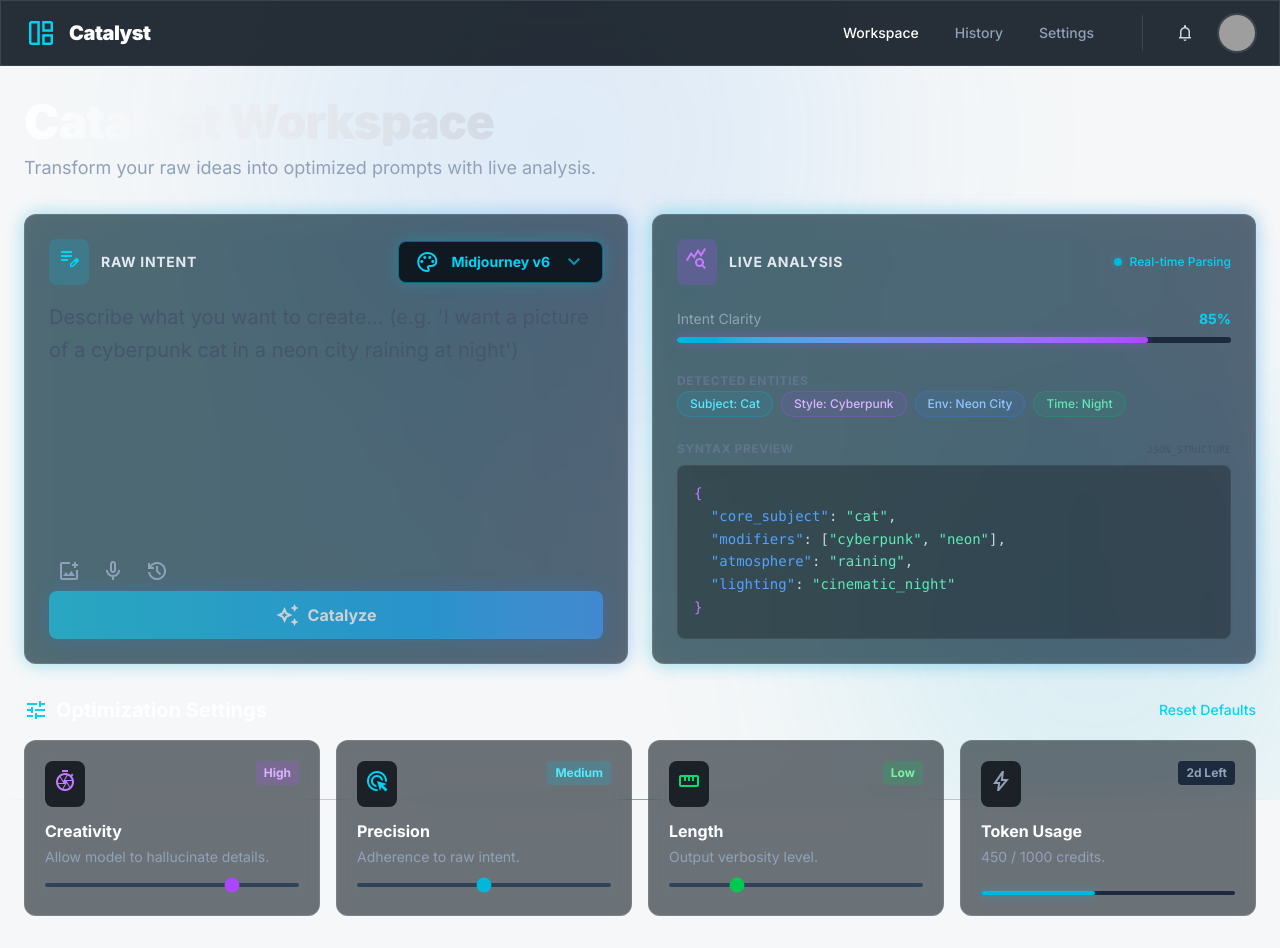
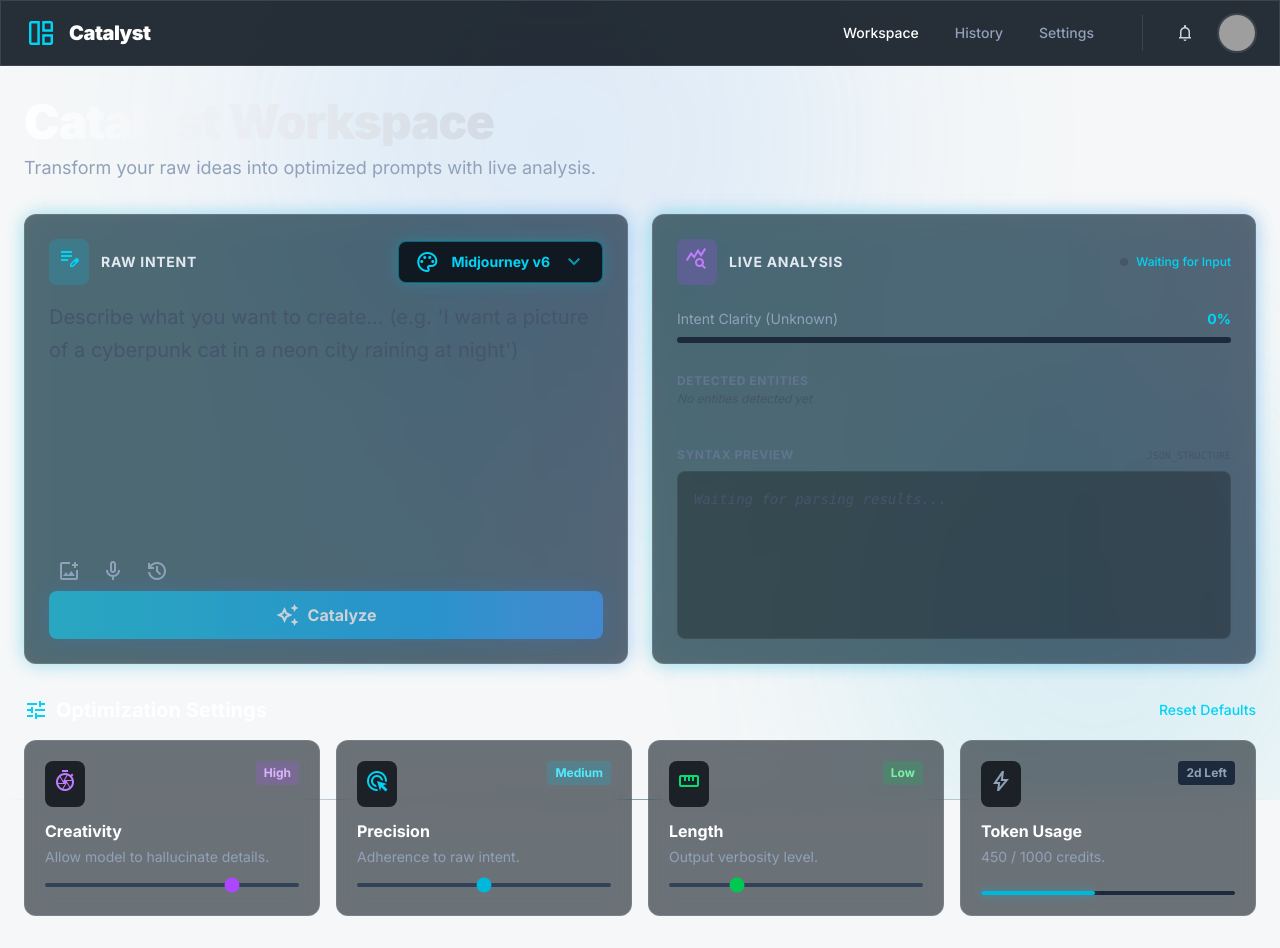
Before and after one commit to Uyonoh/Catalyst, a Next.js app in the folder catalyst/: page /prompt in a window 1280 px wide. Built offline with nearby package versions, Linux system fonts and the light colour scheme; grey boxes are pictures that could not be loaded.

Commit message:
feature: add basic parsing

```diff
--- /dev/null
+++ b/catalyst/app/context/PromptContext.tsx
@@ -0,0 +1,31 @@
+'use client'
+
+import React, { createContext, useContext, useState, ReactNode } from 'react';
+
+interface PromptContextType {
+    input: string;
+    setInput: (text: string) => void;
+    selectedModel: string;
+    setSelectedModel: (model: string) => void;
+}
+
+const PromptContext = createContext<PromptContextType | undefined>(undefined);
+
+export function PromptProvider({ children }: { children: ReactNode }) {
+    const [input, setInput] = useState('');
+    const [selectedModel, setSelectedModel] = useState('midjourney');
+
+    return (
+        <PromptContext.Provider value={{ input, setInput, selectedModel, setSelectedModel }}>
+            {children}
+        </PromptContext.Provider>
+    );
+}
+
+export function usePrompt() {
+    const context = useContext(PromptContext);
+    if (context === undefined) {
+        throw new Error('usePrompt must be used within a PromptProvider');
+    }
+    return context;
+}
--- /dev/null
+++ b/catalyst/app/hooks/useParsing.ts
@@ -0,0 +1,45 @@
+import { useState, useEffect, useCallback } from 'react';
+import { ParsingResult } from '../lib/parsing/types';
+
+export function useParsing(text: string, debounceMs: number = 500) {
+    const [result, setResult] = useState<ParsingResult | null>(null);
+    const [isLoading, setIsLoading] = useState(false);
+    const [error, setError] = useState<string | null>(null);
+
+    const analyzePrompt = useCallback(async (currentText: string) => {
+        if (!currentText.trim()) {
+            setResult(null);
+            return;
+        }
+
+        setIsLoading(true);
+        setError(null);
+
+        try {
+            const response = await fetch('/api/analyze', {
+                method: 'POST',
+                headers: { 'Content-Type': 'application/json' },
+                body: JSON.stringify({ text: currentText }),
+            });
+
+            if (!response.ok) throw new Error('Failed to analyze prompt');
+
+            const data = await response.json();
+            setResult(data);
+        } catch (err: any) {
+            setError(err.message);
+        } finally {
+            setIsLoading(false);
+        }
+    }, []);
+
+    useEffect(() => {
+        const timer = setTimeout(() => {
+            analyzePrompt(text);
+        }, debounceMs);
+
+        return () => clearTimeout(timer);
+    }, [text, debounceMs, analyzePrompt]);
+
+    return { result, isLoading, error };
+}
--- /dev/null
+++ b/catalyst/app/lib/parsing/strategies/RegexParser.ts
@@ -0,0 +1,84 @@
+import { ParsingResult, ParsingStrategy, Entity } from '../types';
+
+export class RegexParser implements ParsingStrategy {
+    name = 'regex_rules';
+
+    analyze(text: string): ParsingResult {
+        const entities: Entity[] = [];
+        let intent = 'General Inquiry';
+        let clarity = 0.3;
+
+        // Persona Extraction
+        const personaMatch = text.match(/(?:act as a(?:n)?|you are a(?:n)?|you are my|you are|persona:(?:\s+a(?:n)?)?|role:(?:\s+a(?:n)?)?)\s+([\w-]+)/i);
+        if (personaMatch) {
+            entities.push({
+                label: `Persona: ${personaMatch[1].trim()}`,
+                type: 'persona',
+                value: personaMatch[1].trim()
+            });
+            clarity += 0.15;
+            intent = 'Creative Generation';
+        }
+
+        // Basic Subject Extraction (allows multiple subjects)
+        const subjectMatch = text.match(/(?:a|an|the)\s+([a-zA-Z0-9\s]+?)(?:\s+in|\s+with|\s+at|\s+by|\s+style|\.|$)/i);
+        if (subjectMatch) {
+            entities.push({
+                label: `Subject: ${subjectMatch[1].trim()}`,
+                type: 'subject',
+                value: subjectMatch[1].trim()
+            });
+            clarity += 0.1;
+        }
+
+        // Style/Artist Extraction
+        const styleMatch = text.match(/(?:in the style of|style:|artist:|as a)\s+([a-zA-Z0-9\s]+)/i);
+        if (styleMatch) {
+            entities.push({
+                label: `Style: ${styleMatch[1].trim()}`,
+                type: 'style',
+                value: styleMatch[1].trim()
+            });
+            clarity += 0.15;
+            intent = 'Creative Generation';
+        }
+
+        // Common Modifiers/Keywords
+        const keywords = [
+            { regex: /cyberpunk|neon|futuristic/i, type: 'style', label: 'Theme: Theme' },
+            { regex: /raining|sunny|cloudy|stormy/i, type: 'atmosphere', label: 'Atmosphere' },
+            { regex: /cinematic|dark|bright|neon lighting/i, type: 'lighting', label: 'Lighting' },
+            { regex: /high resolution|4k|8k|detailed/i, type: 'modifier', label: 'Quality' },
+        ];
+
+        keywords.forEach(k => {
+            const match = text.match(k.regex);
+            console.log(match);
+            if (match) {
+                entities.push({
+                    label: k.label + ': ' + match[0],
+                    type: k.type as any,
+                    value: match[0] || match[1]
+                });
+                clarity += 0.05;
+            }
+        });
+
+
+        // Intent Detection
+        if (text.toLowerCase().includes('code') || text.toLowerCase().includes('function')) {
+            intent = 'Code Generation';
+            clarity += 0.2;
+        } else if (text.toLowerCase().includes('write') || text.toLowerCase().includes('story')) {
+            intent = 'Creative Writing';
+            clarity += 0.1;
+        }
+
+        return {
+            intentClarity: Math.min(clarity, 1.0),
+            intent,
+            entities,
+            suggestedFormat: intent === 'Code Generation' ? 'markdown' : 'natural_language'
+        };
+    }
+}
--- /dev/null
+++ b/catalyst/app/lib/parsing/types.ts
@@ -0,0 +1,23 @@
+export type EntityType = 'subject' | 'style' | 'modifier' | 'atmosphere' | 'lighting' | 'persona' | 'instruction';
+
+export interface Entity {
+    label: string;
+    type: EntityType;
+    value: string;
+    startIndex?: number;
+    endIndex?: number;
+}
+
+export interface ParsingResult {
+    intentClarity: number; // 0 to 1
+    intent: string;
+    entities: Entity[];
+    targetModel?: 'gpt' | 'claude' | 'dalle' | 'llama';
+    suggestedFormat?: 'json' | 'markdown' | 'natural_language';
+    raw?: any;
+}
+
+export interface ParsingStrategy {
+    name: string;
+    analyze(text: string): Promise<ParsingResult> | ParsingResult;
+}
--- a/catalyst/app/prompt/components/LiveAnalysisPanel.tsx
+++ b/catalyst/app/prompt/components/LiveAnalysisPanel.tsx
@@ -1,33 +1,34 @@
 'use client'
 
+import React from 'react'
 import GlassPanel from './GlassPanel'
+import { usePrompt } from '../../context/PromptContext'
+import { useParsing } from '../../hooks/useParsing'
+import { EntityType } from '../../lib/parsing/types'
 
-const ENTITIES = [
-    { label: 'Subject: Cat', color: 'cyan' as const },
-    { label: 'Style: Cyberpunk', color: 'purple' as const },
-    { label: 'Env: Neon City', color: 'blue' as const },
-    { label: 'Time: Night', color: 'emerald' as const },
-]
-
-const getEntityStyles = (color: 'cyan' | 'purple' | 'blue' | 'emerald') => {
-    const styles = {
-        cyan: 'bg-cyan-500/10 border-cyan-500/30 text-cyan-300',
-        purple: 'bg-purple-500/10 border-purple-500/30 text-purple-300',
-        blue: 'bg-blue-500/10 border-blue-500/30 text-blue-300',
-        emerald: 'bg-emerald-500/10 border-emerald-500/30 text-emerald-300',
+const getEntityStyles = (type: EntityType) => {
+    const styles: Record<EntityType, string> = {
+        subject: 'bg-cyan-500/10 border-cyan-500/30 text-cyan-300',
+        style: 'bg-purple-500/10 border-purple-500/30 text-purple-300',
+        modifier: 'bg-blue-500/10 border-blue-500/30 text-blue-300',
+        atmosphere: 'bg-emerald-500/10 border-emerald-500/30 text-emerald-300',
+        lighting: 'bg-orange-500/10 border-orange-500/30 text-orange-300',
+        persona: 'bg-pink-500/10 border-pink-500/30 text-pink-300',
+        instruction: 'bg-slate-500/10 border-slate-500/30 text-slate-300',
     }
-    return styles[color]
+    return styles[type] || styles.subject
 }
 
 export default function LiveAnalysisPanel() {
+    const { input } = usePrompt()
+    const { result, isLoading, error } = useParsing(input)
+
     const copyToClipboard = () => {
-        navigator.clipboard.writeText(JSON.stringify({
-            core_subject: "cat",
-            modifiers: ["cyberpunk", "neon"],
-            atmosphere: "raining",
-            lighting: "cinematic_night"
-        }, null, 2))
+        if (!result) return
+        navigator.clipboard.writeText(JSON.stringify(result, null, 2))
     }
+
+    const clarityPercent = result ? Math.round(result.intentClarity * 100) : 0
 
     return (
         <GlassPanel
@@ -46,10 +47,12 @@ export default function LiveAnalysisPanel() {
 
                 <div className="flex items-center gap-2 text-xs font-medium text-cyan-400 self-start sm:self-auto">
                     <span className="relative flex h-2 w-2">
+                        {isLoading ? (
                             <span className="animate-ping absolute inline-flex h-full w-full rounded-full bg-cyan-400 opacity-75" />
-                        <span className="relative inline-flex rounded-full h-2 w-2 bg-cyan-500" />
+                        ) : null}
+                        <span className={`relative inline-flex rounded-full h-2 w-2 ${isLoading ? 'bg-cyan-500' : 'bg-slate-600'}`} />
                     </span>
-                    Real-time Parsing
+                    {isLoading ? 'Real-time Parsing...' : 'Waiting for Input'}
                 </div>
             </div>
 
@@ -57,12 +60,13 @@ export default function LiveAnalysisPanel() {
                 {/* Intent Clarity */}
                 <div className="space-y-2">
                     <div className="flex justify-between text-sm">
-                        <span className="text-slate-400">Intent Clarity</span>
-                        <span className="text-cyan-400 font-bold">85%</span>
+                        <span className="text-slate-400">Intent Clarity ({result?.intent || 'Unknown'})</span>
+                        <span className="text-cyan-400 font-bold">{clarityPercent}%</span>
                     </div>
                     <div className="w-full bg-slate-800 rounded-full h-1.5">
                         <div
-                            className="bg-gradient-to-r from-cyan-500 to-purple-500 h-1.5 rounded-full w-[85%] shadow-[0_0_10px_rgba(168,85,247,0.4)]"
+                            className="bg-gradient-to-r from-cyan-500 to-purple-500 h-1.5 rounded-full transition-all duration-500"
+                            style={{ width: `${clarityPercent}%` }}
                         />
                     </div>
                 </div>
@@ -72,15 +76,19 @@ export default function LiveAnalysisPanel() {
                     <span className="text-xs font-bold text-slate-500 uppercase tracking-wider">
                         Detected Entities
                     </span>
-                    <div className="flex flex-wrap gap-2">
-                        {ENTITIES.map((entity) => (
+                    <div className="flex flex-wrap gap-2 min-h-[32px]">
+                        {result?.entities && result.entities.length > 0 ? (
+                            result.entities.map((entity, i) => (
                                 <span
-                                key={entity.label}
-                                className={`px-3 py-1 rounded-full border text-xs font-medium ${getEntityStyles(entity.color)}`}
+                                    key={i}
+                                    className={`px-3 py-1 rounded-full border text-xs font-medium transition-all animate-fadeIn ${getEntityStyles(entity.type)}`}
                                 >
                                     {entity.label}
                                 </span>
-                        ))}
+                            ))
+                        ) : (
+                            <span className="text-xs text-slate-600 italic">No entities detected yet</span>
+                        )}
                     </div>
                 </div>
 
@@ -93,7 +101,8 @@ export default function LiveAnalysisPanel() {
                         <span className="text-[10px] text-slate-600 font-mono hidden sm:inline">JSON_STRUCTURE</span>
                     </div>
 
-                    <div className="code-preview flex-1 rounded-lg p-4 overflow-hidden relative group">
+                    <div className="code-preview flex-1 rounded-lg p-4 overflow-hidden relative group bg-black/20 border border-white/5">
+                        {result && (
                             <div className="absolute top-2 right-2 opacity-0 group-hover:opacity-100 transition-opacity">
                                 <button
                                     onClick={copyToClipboard}
@@ -103,14 +112,26 @@ export default function LiveAnalysisPanel() {
                                     <span className="material-symbols-outlined text-[16px]">content_copy</span>
                                 </button>
                             </div>
+                        )}
 
                         <code className="text-sm font-mono leading-relaxed block text-slate-300 overflow-x-auto">
+                            {result ? (
+                                <pre className="whitespace-pre-wrap">
                                     <span className="text-purple-400">{'{'}</span><br />
-                            &nbsp;&nbsp;<span className="text-blue-400">"core_subject"</span>: <span className="text-emerald-300">"cat"</span>,<br />
-                            &nbsp;&nbsp;<span className="text-blue-400">"modifiers"</span>: [<span className="text-emerald-300">"cyberpunk"</span>, <span className="text-emerald-300">"neon"</span>],<br />
-                            &nbsp;&nbsp;<span className="text-blue-400">"atmosphere"</span>: <span className="text-emerald-300">"raining"</span>,<br />
-                            &nbsp;&nbsp;<span className="text-blue-400">"lighting"</span>: <span className="text-emerald-300">"cinematic_night"</span><br />
+                                    &nbsp;&nbsp;<span className="text-blue-400">"intent"</span>: <span className="text-emerald-300">"{result.intent}"</span>,<br />
+                                    &nbsp;&nbsp;<span className="text-blue-400">"clarity"</span>: <span className="text-emerald-300">{result.intentClarity}</span>,<br />
+                                    &nbsp;&nbsp;<span className="text-blue-400">"entities"</span>: <span className="text-purple-400">[</span><br />
+                                    {result.entities.map((e, i) => (
+                                        <React.Fragment key={i}>
+                                            &nbsp;&nbsp;&nbsp;&nbsp;<span className="text-purple-400">{'{'}</span> <span className="text-blue-400">"type"</span>: <span className="text-emerald-300">"{e.type}"</span>, <span className="text-blue-400">"val"</span>: <span className="text-emerald-300">"{e.value}"</span> <span className="text-purple-400">{'}'}</span>{i < result.entities.length - 1 ? ',' : ''}<br />
+                                        </React.Fragment>
+                                    ))}
+                                    &nbsp;&nbsp;<span className="text-purple-400">]</span><br />
                                     <span className="text-purple-400">{'}'}</span>
+                                </pre>
+                            ) : (
+                                <span className="text-slate-600 italic">Waiting for parsing results...</span>
+                            )}
                         </code>
                     </div>
                 </div>
--- a/catalyst/app/prompt/components/RawIntentPanel.tsx
+++ b/catalyst/app/prompt/components/RawIntentPanel.tsx
@@ -2,6 +2,7 @@
 
 import { useState, useRef, useEffect } from 'react'
 import GlassPanel from './GlassPanel'
+import { usePrompt } from '../../context/PromptContext'
 
 const MODELS = [
     { id: 'midjourney', name: 'Midjourney v6', type: 'Img', icon: 'palette', color: 'cyan' },
@@ -13,8 +14,8 @@ const MODELS = [
 ]
 
 export default function RawIntentPanel() {
-    const [input, setInput] = useState('')
-    const [selectedModel, setSelectedModel] = useState(MODELS[0])
+    const { input, setInput, selectedModel: selectedModelId, setSelectedModel: setSelectedModelId } = usePrompt()
+    const selectedModel = MODELS.find(m => m.id === selectedModelId) || MODELS[0]
     const [isDropdownOpen, setIsDropdownOpen] = useState(false)
     const dropdownRef = useRef<HTMLDivElement>(null)
 
@@ -31,7 +32,7 @@ export default function RawIntentPanel() {
     }, [])
 
     const handleModelSelect = (model: typeof MODELS[0]) => {
-        setSelectedModel(model)
+        setSelectedModelId(model.id)
         setIsDropdownOpen(false)
         console.log(`Model selected: ${model.name}`)
     }
--- a/catalyst/app/prompt/page.tsx
+++ b/catalyst/app/prompt/page.tsx
@@ -2,10 +2,11 @@ import Navbar from './components/Navbar'
 import RawIntentPanel from './components/RawIntentPanel'
 import LiveAnalysisPanel from './components/LiveAnalysisPanel'
 import OptimizationSettings from './components/OptimizationSettings'
+import { PromptProvider } from '../context/PromptContext'
 
 export default function PromptPage() {
     return (
-        <>
+        <PromptProvider>
             {/* Background gradient blurs */}
             <div className="fixed top-0 left-0 w-full h-full overflow-hidden pointer-events-none z-0">
                 <div className="absolute top-[-20%] left-[20%] w-[600px] h-[600px] bg-primary/10 rounded-full blur-[120px]" />
@@ -41,6 +42,6 @@ export default function PromptPage() {
 
             {/* Bottom gradient line */}
             <div className="fixed bottom-0 w-full h-px bg-gradient-to-r from-transparent via-cyan-900/50 to-transparent" />
-        </>
+        </PromptProvider>
     )
 }
```
Also changed, not shown: catalyst/app/api/analyze/route.ts (added, +22 -0 lines). Lines whose indentation alone changed are shown as unchanged.
